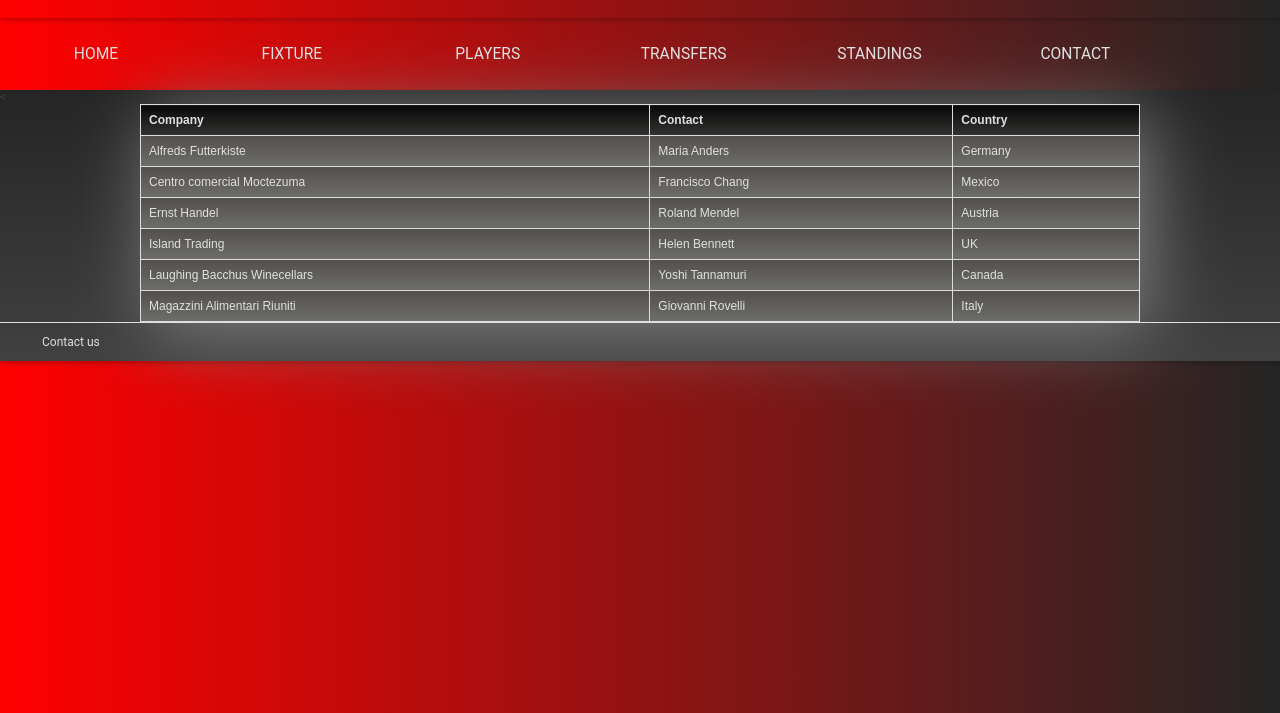
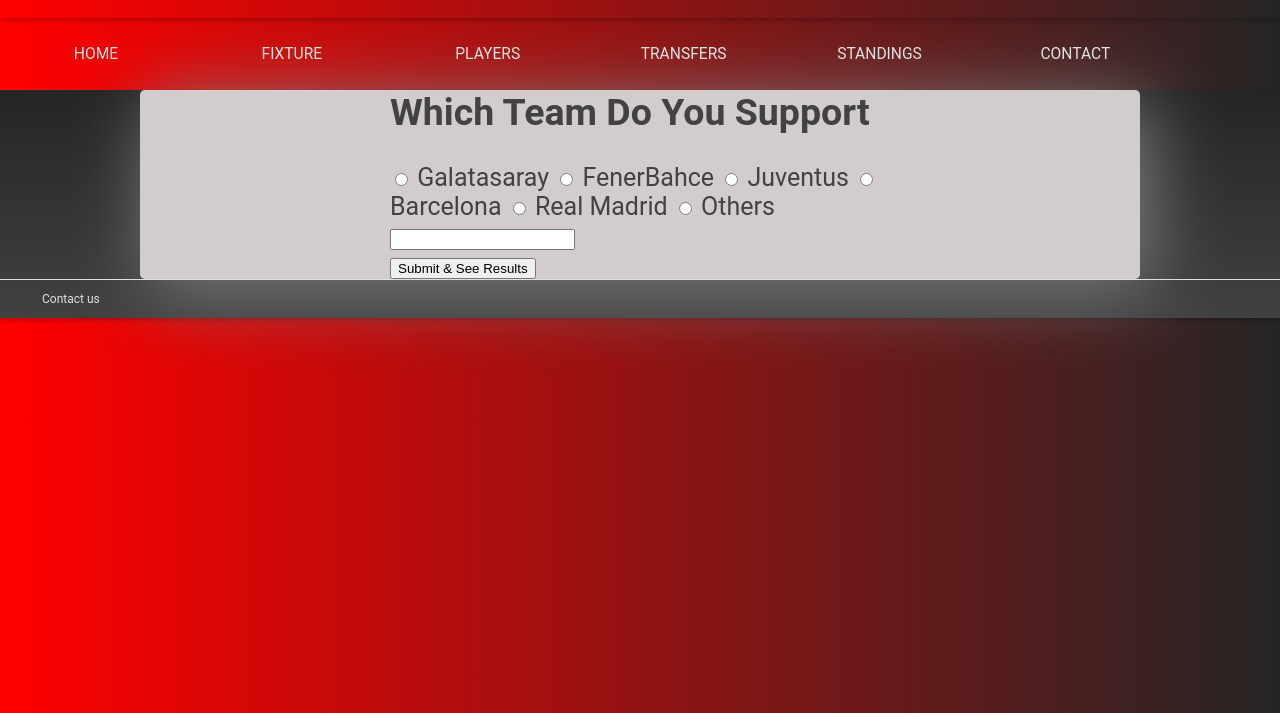
Before and after one commit to yalcinos/wmdd4820-Term1Project, a website: page survey.html in a window 1280 px wide. Shown: the part 87-800 px from the top of the page. Drawn offline with nearby package versions, Linux system fonts and the light colour scheme; no server answers.

Commit message:
FeatBug: Added survey part and some issue while fetch data from textbox.

```diff
--- a/gs.css
+++ b/gs.css
@@ -582,3 +582,13 @@
   padding-top: 10px;
   padding-left: 15px;
 }
+/*
+* Survey Part
+*
+*/
+#question1{
+  margin-left: auto;
+  margin-right: auto;
+  font-size: 25px;
+  width: 50%;
+}
--- a/survey.html
+++ b/survey.html
@@ -5,6 +5,7 @@
     <title>Galatasaray SK Fan Page</title>
     <meta charset="UTF-8">
     <link rel="stylesheet" href="gs.css">
+    <script src="https://cdn.jsdelivr.net/npm/chart.js@2.8.0"></script>
 
 </head>
 <body>
@@ -30,44 +31,38 @@
         </nav>
 
         <main>
-          <<section class="content">
-              <table>
-                  <tr>
-                    <th>Company</th>
-                    <th>Contact</th>
-                    <th>Country</th>
-                  </tr>
-                  <tr>
-                    <td>Alfreds Futterkiste</td>
-                    <td>Maria Anders</td>
-                    <td>Germany</td>
-                  </tr>
-                  <tr>
-                    <td>Centro comercial Moctezuma</td>
-                    <td>Francisco Chang</td>
-                    <td>Mexico</td>
-                  </tr>
-                  <tr>
-                    <td>Ernst Handel</td>
-                    <td>Roland Mendel</td>
-                    <td>Austria</td>
-                  </tr>
-                  <tr>
-                    <td>Island Trading</td>
-                    <td>Helen Bennett</td>
-                    <td>UK</td>
-                  </tr>
-                  <tr>
-                    <td>Laughing Bacchus Winecellars</td>
-                    <td>Yoshi Tannamuri</td>
-                    <td>Canada</td>
-                  </tr>
-                  <tr>
-                    <td>Magazzini Alimentari Riuniti</td>
-                    <td>Giovanni Rovelli</td>
-                    <td>Italy</td>
-                  </tr>
-                </table>
+          <section class="content">
+              <div id="survey1">
+                  <form id="question1">
+                      <h1>Which Team Do You Support</h1><br>
+                      <div id="questions-survey">
+                        <input type="radio" id="choice1"
+                        name="team" value="Galatasaray">
+                        <label for="contactChoice1">Galatasaray</label>
+                        <input type="radio" id="choice2"
+                        name="team" value="FenerBahce">
+                        <label for="contactChoice2">FenerBahce</label>
+                        <input type="radio" id="choice3"
+                        name="team" value="Juventus">
+                        <label for="contactChoice3">Juventus</label>
+                        <input type="radio" id="choice4"
+                        name="team" value="Barcelona">
+                        <label for="contactChoice3">Barcelona</label>
+                        <input type="radio" id="choice5"
+                        name="team" value="Real Madrid">
+                        <label for="contactChoice3">Real Madrid</label>
+                        <input type="radio" id="choice6"
+                        name="team" value="Others">
+                        <label for="contactChoice3">Others</label>
+                        <input type="text" id="others" name="othersvalue">
+                      </div>
+                      <div>
+                      </div>
+                      <button type="button" id="submit-btn">Submit & See Results</button>
+                  </form>
+                  <div id="result-area">
+                    </div>
+              </div>
           </section>
           <footer>
             <ul>
@@ -75,6 +70,6 @@
             </ul>
           </footer>
         </main>
-        <script type="text/javascript" src="index.js"></script>
+        <script type="text/javascript" src="survey.js"></script>
       </body>
 </html>
--- /dev/null
+++ b/survey.js
@@ -0,0 +1,16 @@
+
+var submitButton = document.getElementById("submit-btn");
+var p = document.createElement("p");
+var radioGroup = document.getElementsByName("team");
+var resultarea = document.getElementById("result-area");
+var otherText = document.getElementById("others");
+submitButton.addEventListener("click", function() {
+  for(let i = 0 ; i < radioGroup.length; i++) {
+    if(radioGroup[i].checked ){
+      //p.innerHTML = otherText.value
+      p.innerHTML = radioGroup[i].value;
+      resultarea.append(p);
+    }
+
+}
+})
```
Also changed, not shown: 1 other file.
